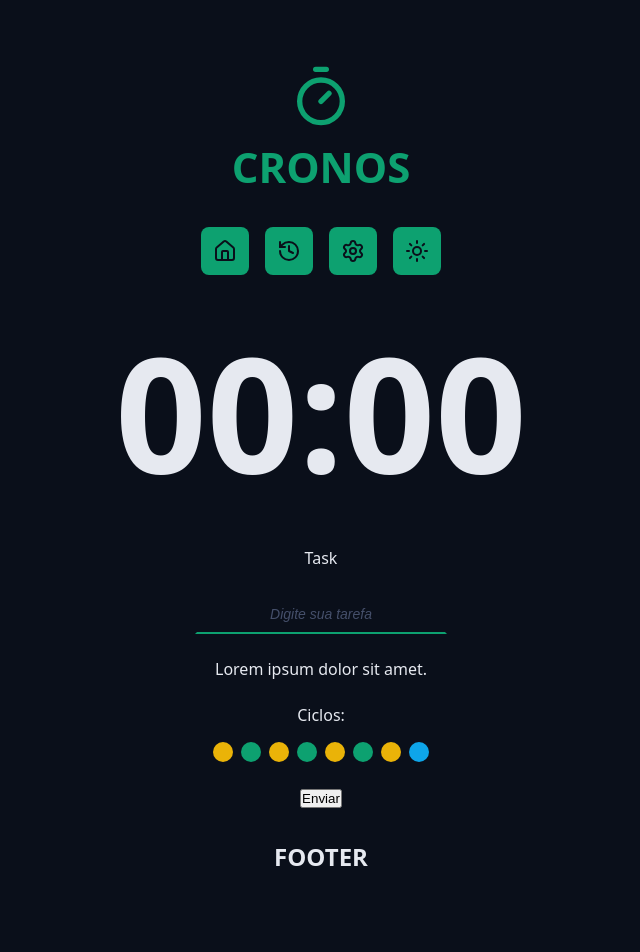
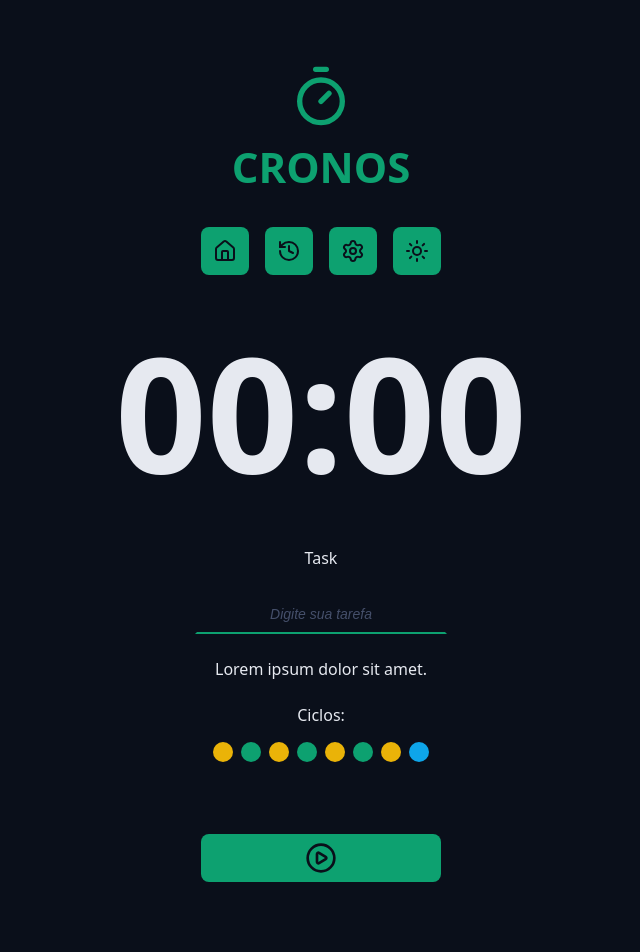
Before and after one commit to Henrique-Kriguer/pomodoro2, a React (Vite) app: page / in a window 1280 px wide. Shown: the top 952 px of the page, without its empty margins (319-959 px from the left). Before the commit the page ends 905 px from the top, so only its background shows below. Built offline with nearby package versions, Linux system fonts and the light colour scheme.

Commit message:
feat: create component DefaultButton

```diff
--- a/src/App.tsx
+++ b/src/App.tsx
@@ -1,6 +1,8 @@
+import { PlayCircleIcon } from 'lucide-react';
 import { Container } from './components/Container';
 import { CountDown } from './components/CountDown';
 import { Cycles } from './components/Cycles';
+import { DefaultButton } from './components/DefaultButton';
 import { DefaultInput } from './components/DefaultInput';
 import { Heading } from './components/Heading';
 import { Logo } from './components/Logo';
@@ -39,8 +41,8 @@
             <Cycles />
           </div>
 
-          <div>
-            <button>Enviar</button>
+          <div className='formRow'>
+            <DefaultButton icon={<PlayCircleIcon />} />
           </div>
         </form>
       </Container>
--- /dev/null
+++ b/src/components/DefaultButton/index.tsx
@@ -0,0 +1,20 @@
+import styles from './styles.module.css';
+
+type DefaultButtonProps = {
+  icon: React.ReactNode;
+  color?: 'green' | 'red';
+} & React.ComponentProps<'button'>;
+
+export function DefaultButton({
+  icon,
+  color = 'green',
+  ...props
+}: DefaultButtonProps) {
+  return (
+    <>
+      <button className={`${styles.button} ${styles[color]}`} {...props}>
+        {icon}
+      </button>
+    </>
+  );
+}
--- /dev/null
+++ b/src/components/DefaultButton/styles.module.css
@@ -0,0 +1,33 @@
+.button {
+  border: none;
+  background-color: var(--primary);
+  color: var(--text-over-primary);
+  display: flex;
+  align-items: center;
+  justify-content: center;
+  min-width: 24rem;
+  padding: 0.8rem;
+  border-radius: 0.8rem;
+  margin: 4.8rem 0;
+  cursor: pointer;
+  transition: all 0.1s ease-in-out;
+}
+
+.button svg {
+  width: 3.2rem;
+  height: 3.2rem;
+}
+
+.button:hover {
+  filter: brightness(80%);
+}
+
+.green {
+  background: var(--primary);
+  color: var(--text-over-primary);
+}
+
+.red {
+  background: var(--error);
+  color: var(--text-over-error);
+}
--- a/src/components/Menu/styles.module.css
+++ b/src/components/Menu/styles.module.css
@@ -12,7 +12,7 @@
   text-decoration: none;
   background: var(--primary);
   color: var(--text-over-primary);
-  transition: all 0.5s ease-in-out;
+  transition: all 0.1s ease-in-out;
   padding: 1.2rem;
   border-radius: 0.8rem;
 }
```
